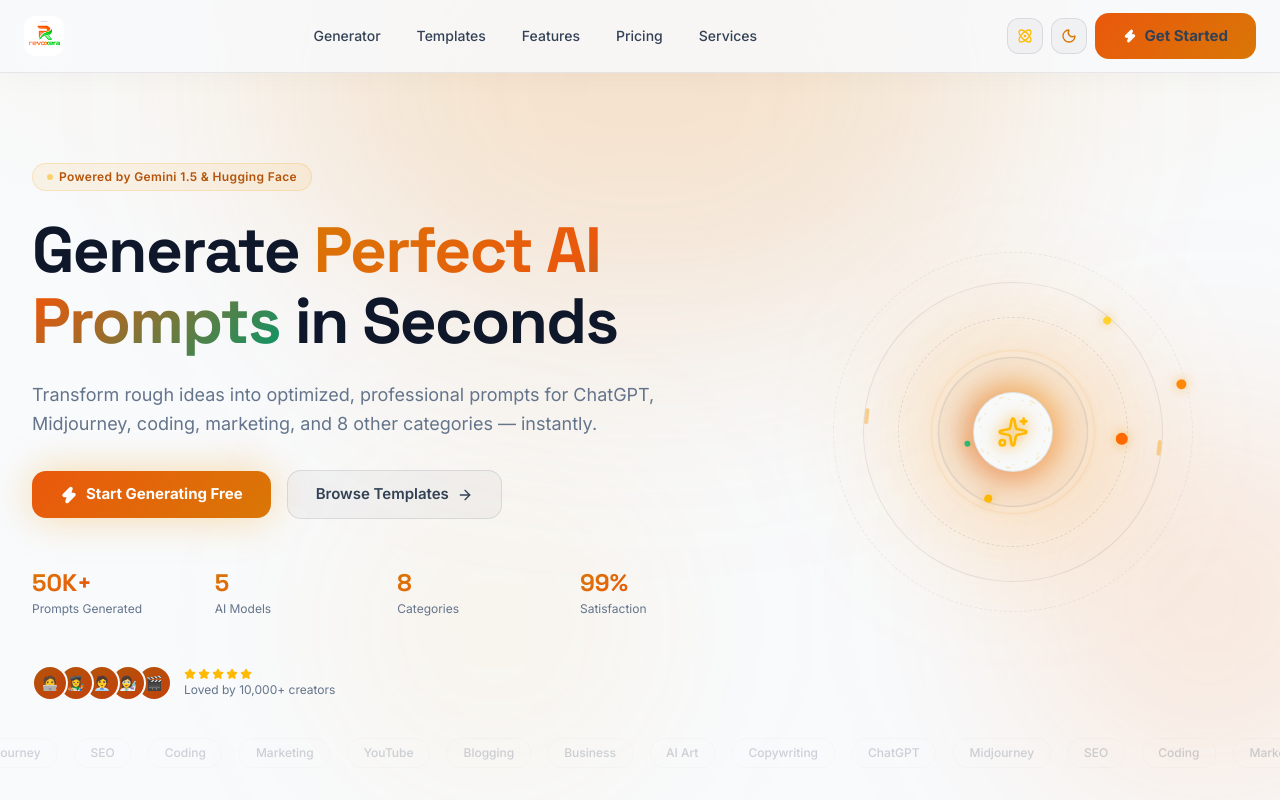
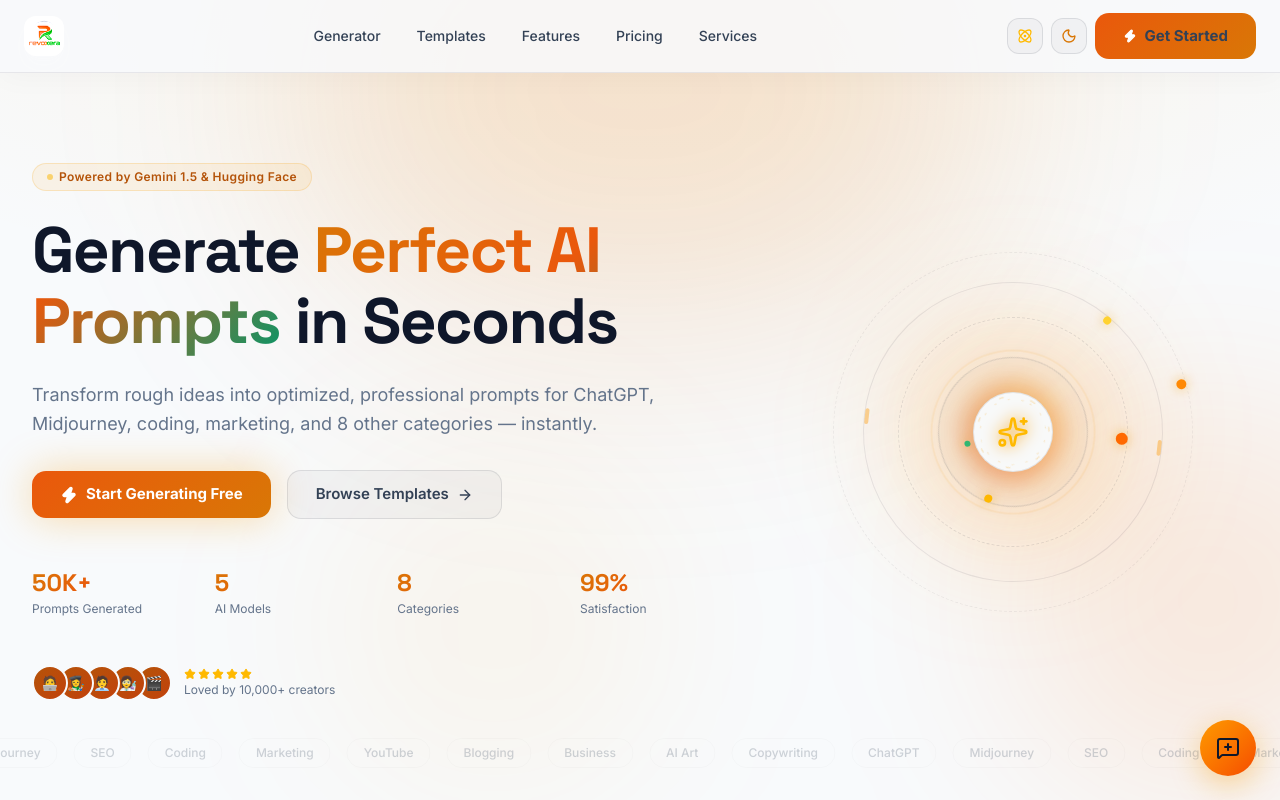
Before and after one commit to bipadtarankumar3/ai-prompt, a Next.js app: page / in a window 1280 px wide. Shown: the top 800 px of the page. Built offline with nearby package versions, Linux system fonts and the light colour scheme.

Commit message:
chat button added

```diff
--- /dev/null
+++ b/app/components/FloatingChatButton.js
@@ -0,0 +1,32 @@
+'use client';
+
+import Link from 'next/link';
+import { usePathname } from 'next/navigation';
+import { MessageSquarePlus } from 'lucide-react';
+import { motion, AnimatePresence } from 'framer-motion';
+
+export default function FloatingChatButton() {
+  const pathname = usePathname();
+
+  // Hide on generator page
+  if (pathname === '/generator') return null;
+
+  return (
+    <AnimatePresence>
+      <motion.div
+        initial={{ scale: 0, opacity: 0, y: 20 }}
+        animate={{ scale: 1, opacity: 1, y: 0 }}
+        transition={{ type: "spring", stiffness: 260, damping: 20, delay: 0.5 }}
+        className="fixed bottom-6 right-6 z-[90]"
+      >
+        <Link
+          href="/generator"
+          className="flex items-center justify-center w-14 h-14 rounded-full bg-gradient-to-br from-amber-500 to-orange-600 text-white shadow-[0_8px_30px_rgba(245,158,11,0.4)] hover:shadow-[0_8px_40px_rgba(245,158,11,0.6)] transition-all duration-300 hover:scale-110 active:scale-95 group"
+          title="Open AI Generator"
+        >
+          <MessageSquarePlus size={24} className="group-hover:animate-pulse" />
+        </Link>
+      </motion.div>
+    </AnimatePresence>
+  );
+}
--- a/app/layout.js
+++ b/app/layout.js
@@ -2,6 +2,7 @@
 import { ThemeProvider } from './components/ThemeProvider';
 import { BackgroundProvider } from './components/BackgroundProvider';
 import AppBackground from './components/AppBackground';
+import FloatingChatButton from './components/FloatingChatButton';
 import { Toaster } from 'react-hot-toast';
 import './globals.css';
 
@@ -84,6 +85,7 @@
           >
             <AppBackground />
             {children}
+            <FloatingChatButton />
             <Toaster
               position="bottom-right"
               toastOptions={{
```
